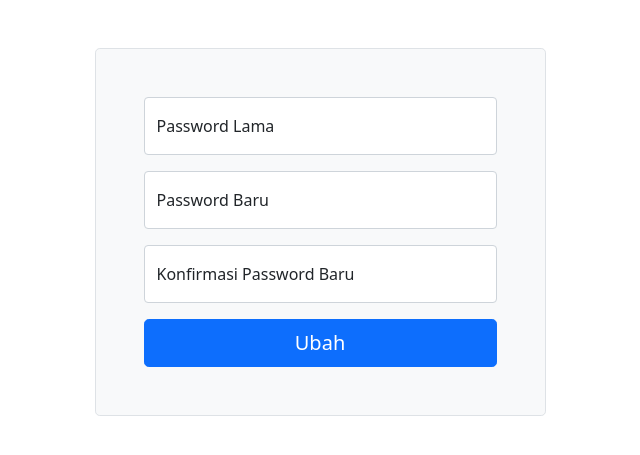
After one commit to YusufAlvin/pwm, a PHP site: page /admin/ubah-password.php in a window 1280 px wide. The commit adds this page. Shown: the top 455 px of the page, without its empty margins (320-960 px from the left). Run offline with PHP 8.4, Linux system fonts and the light colour scheme; a user stored in the database is signed in.

Commit message:
menambah fitur ubah password

```diff
--- a/admin/template/navbar.php
+++ b/admin/template/navbar.php
@@ -13,6 +13,11 @@
         <p>Log Out</p>
       </a>
     </li>
+    <li class="nav-item">
+      <a class="nav-link" href="ubah-password.php" role="button">
+        <p>Ubah Password</p>
+      </a>
+    </li>
   </ul>
 
 </nav>
--- /dev/null
+++ b/admin/ubah-password.php
@@ -0,0 +1,80 @@
+<?php
+session_start();
+require_once "../koneksi.php";
+
+if($_SESSION['login'] != true){
+  header('Location: ../');
+  exit();
+}
+
+if($_SERVER['REQUEST_METHOD'] == 'POST') {
+  $passwordlama = $_POST["password-lama"];
+  $passwordbaru = $_POST["password-baru"];
+  $konfirmasi = $_POST["konfirmasi-password"];
+  $username = $_SESSION['username'];
+
+  $querypassword = mysqli_query($conn, "SELECT * FROM admin WHERE username = '$username'");
+
+  if(mysqli_num_rows($querypassword) == 1){
+    $datapassword = mysqli_fetch_assoc($querypassword);
+    if(password_verify($passwordlama, $datapassword['password'])){
+      if($passwordbaru == $konfirmasi){
+        $passwordbaru = password_hash($passwordbaru, PASSWORD_DEFAULT);
+        mysqli_query($conn, "UPDATE admin SET password = '$passwordbaru' WHERE username = '$username'");
+        if(mysqli_affected_rows($conn) == 1){
+          echo "<script>alert('Password berhasil diperbarui. Silahkan login kembali!');location.href = '../logout.php'</script>";
+        exit();
+        } else {
+          echo mysqli_error($conn);
+          exit();
+        }
+      } else {
+        echo "<script>alert('konfirmasi password tidak sesuai');location.href = 'ubah-password.php'</script>";
+        exit();
+        }
+    } else {
+      echo "<script>alert('Password lama salah');location.href = 'ubah-password.php'</script>";
+      exit();
+    }
+  }
+}
+?>
+
+<!doctype html>
+<html lang="en">
+  <head>
+    <!-- Required meta tags -->
+    <meta charset="utf-8">
+    <meta name="viewport" content="width=device-width, initial-scale=1">
+
+    <!-- Bootstrap CSS -->
+    <link href="https://cdn.jsdelivr.net/npm/bootstrap@5.1.3/dist/css/bootstrap.min.css" rel="stylesheet" integrity="sha384-1BmE4kWBq78iYhFldvKuhfTAU6auU8tT94WrHftjDbrCEXSU1oBoqyl2QvZ6jIW3" crossorigin="anonymous">
+
+    <title>Ubah Password</title>
+  </head>
+  <body>
+    <div class="container">
+      <div class="row d-flex justify-content-center mt-5">
+        <div class="col-md-5">
+          <form class="p-4 p-md-5 border rounded-3 bg-light" method="POST" action="">
+            <div class="form-floating mb-3">
+                <input name="password-lama" type="password" class="form-control" id="password-lama" placeholder="Password Lama" required>
+                <label for="name">Password Lama</label>
+            </div>
+            <div class="form-floating mb-3">
+                <input name="password-baru" type="password" class="form-control" id="password-baru" placeholder="password-baru" required>
+                <label for="name">Password Baru</label>
+            </div>
+            <div class="form-floating mb-3">
+                <input name="konfirmasi-password" type="password" class="form-control" id="konfirmasi-password" placeholder="konfirmasi-password" required>
+                <label for="name">Konfirmasi Password Baru</label>
+            </div>
+            <button class="w-100 btn btn-lg btn-primary" type="submit" name="login">Ubah</button>
+          </form>
+        </div>
+      </div>
+    </div>
+
+    <script src="https://cdn.jsdelivr.net/npm/bootstrap@5.1.3/dist/js/bootstrap.bundle.min.js" integrity="sha384-ka7Sk0Gln4gmtz2MlQnikT1wXgYsOg+OMhuP+IlRH9sENBO0LRn5q+8nbTov4+1p" crossorigin="anonymous"></script>
+  </body>
+</html>
```
